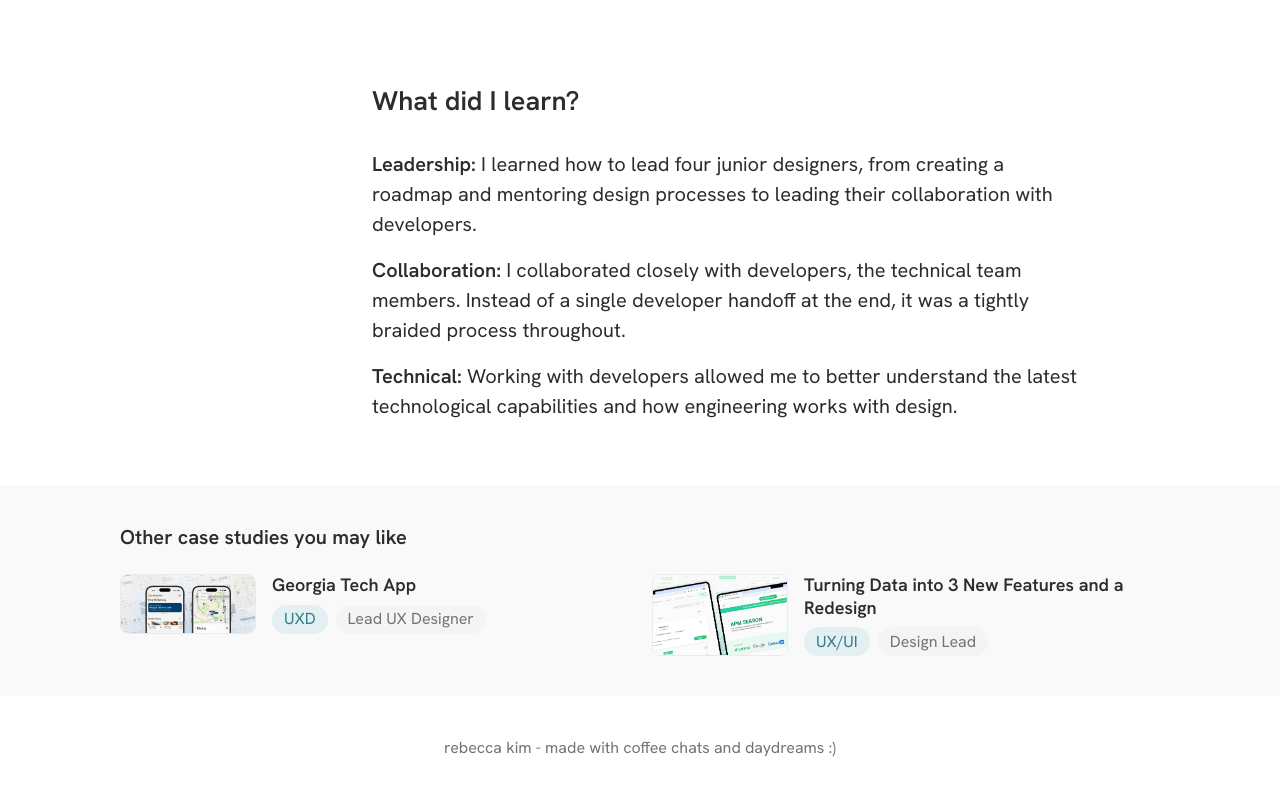
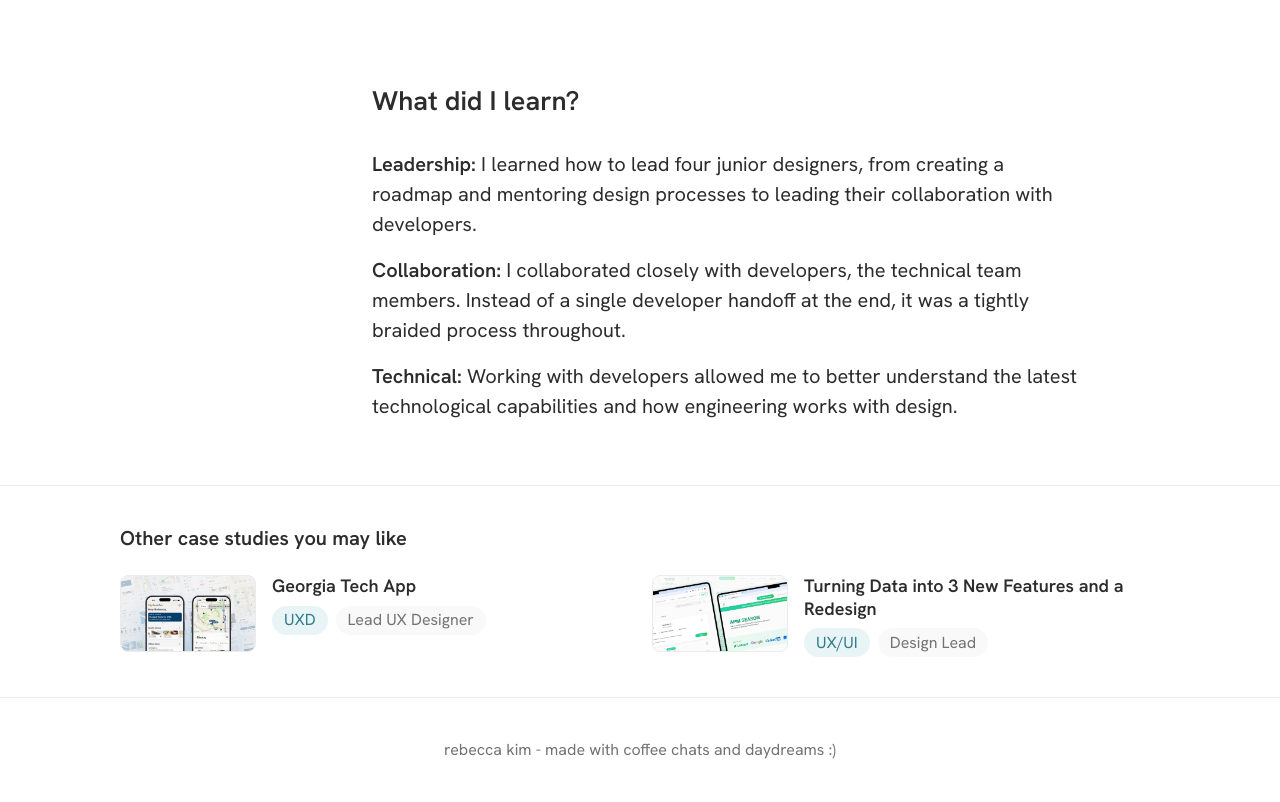
Before and after one commit to rkim341/kimrebecca, a plain HTML site: page jotdown.html in a window 1280 px wide. Shown: the part 1299-2101 px from the top of the page. Drawn offline with Linux system fonts and the light colour scheme.

Commit message:
Other case studies: equal-size thumbnails, white band with gray top/bottom lines
Co-Authored-By: Claude Sonnet 5.5 <noreply@anthropic.com>

```diff
--- a/case-study.css
+++ b/case-study.css
@@ -113,10 +113,12 @@
   margin-top: var(--s-16);
 }
 
-/* "Other case studies": a light filled band, edge to edge, after the
-   case study layout. Content is centered in the band. */
+/* "Other case studies": a white band, edge to edge, with a gray line on
+   top and bottom. Content is centered in the band. */
 .cs-more-band {
-  background: var(--card);
+  background: #fff;
+  border-top: 1px solid var(--divider);
+  border-bottom: 1px solid var(--divider);
   padding: var(--s-10) 0;
 }
 
--- a/styles.css
+++ b/styles.css
@@ -616,18 +616,16 @@ a.card:hover .card__media img {
 
 /* Row card: small thumbnail left, title + tags right (no description).
    Used for "Other case studies" at the end of each case study. */
-/* The thumbnail is exactly as tall as the title + tags next to it:
-   the image is taken out of the flow so only the text sets the row height,
-   and the text sits at the top of the thumbnail. */
+/* Every thumbnail is the same fixed size (16:9), with the text beside it. */
 .card--row {
   display: grid;
   grid-template-columns: 136px minmax(0, 1fr);
-  align-items: stretch;
+  align-items: start;
   gap: var(--s-4);
 }
 
 .card--row .card__media {
-  aspect-ratio: auto;
+  aspect-ratio: 16 / 9;
   border-radius: var(--radius-md);
 }
 
```
